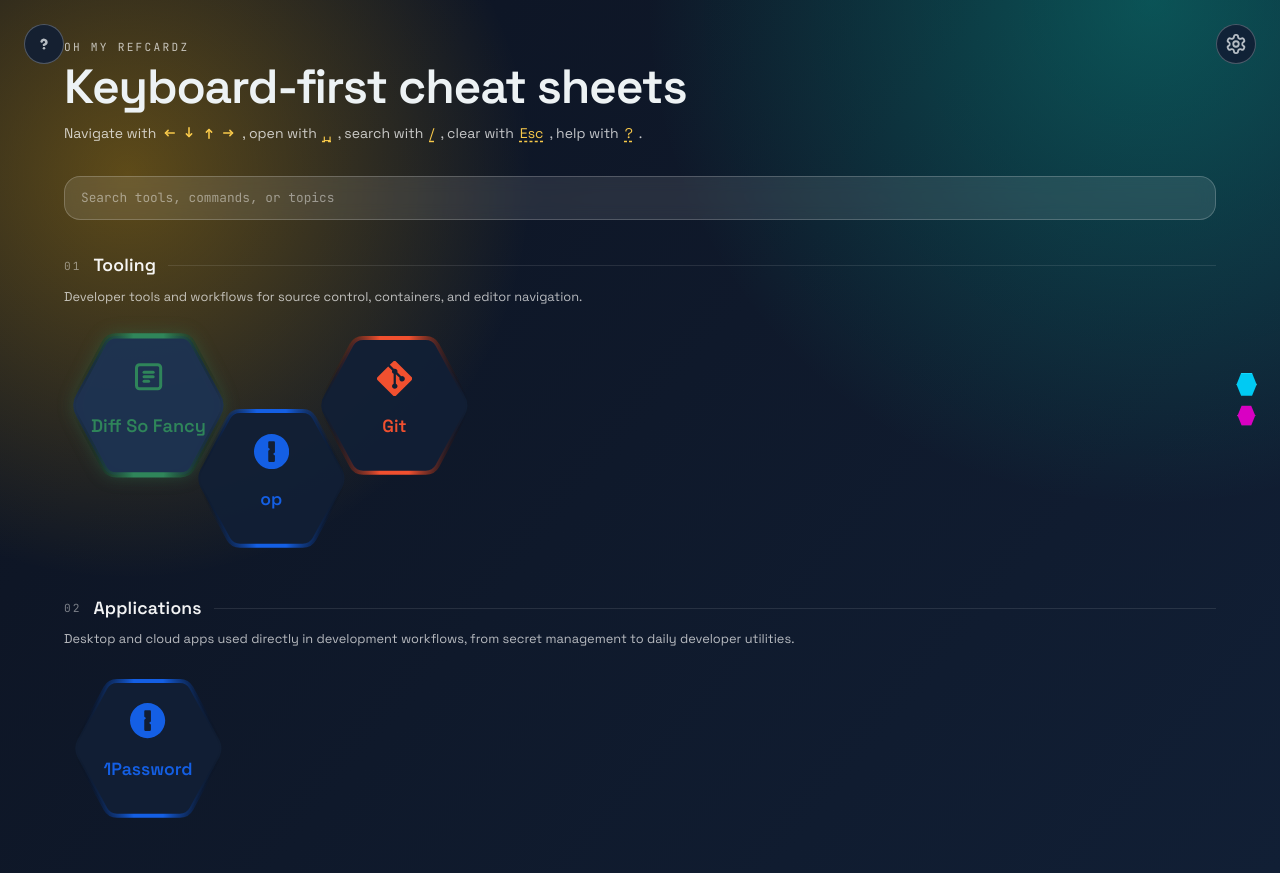
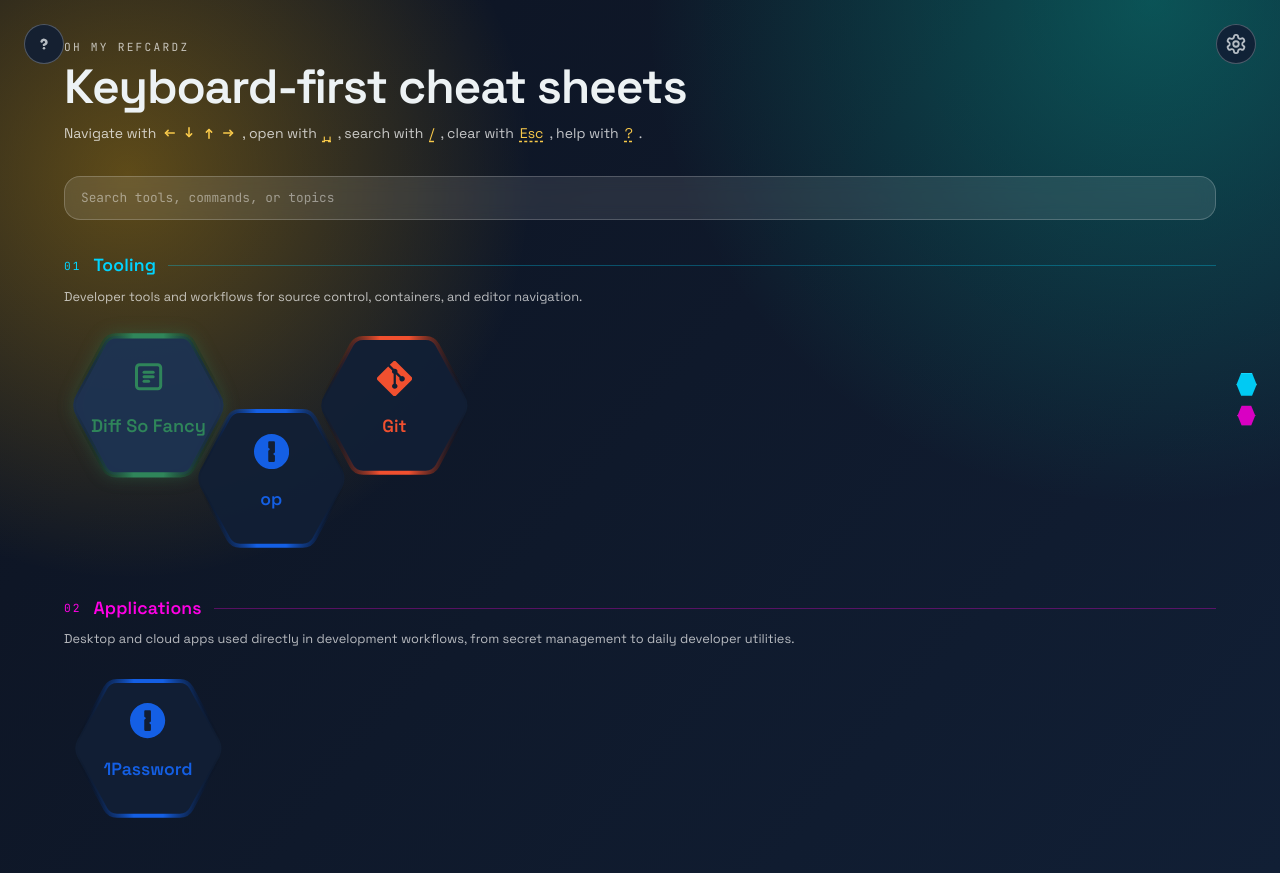
Before and after one commit to Prevole/oh-my-refcardz, a Next.js app: page / in a window 1280 px wide. Built offline with nearby package versions, Linux system fonts and the light colour scheme.

Commit message:
Restyle sections titles on home page, fix button text size in pannel settings

```diff
--- a/src/app/home-client.tsx
+++ b/src/app/home-client.tsx
@@ -456,13 +456,13 @@
             return (
               <div key={category.id} id={buildSectionAnchorId("home-category", category.title, categoryIndex)}>
                 <div className="flex items-center gap-3">
-                  <span className="font-mono text-[0.7rem] tracking-[0.18em] text-white/45">
+                  <span className="font-mono text-[0.7rem] tracking-[0.18em]" style={{ color: category.color }}>
                     {String(category.order).padStart(2, "0")}
                   </span>
-                  <h2 className="text-lg font-semibold tracking-[0.01em] text-white/95">
+                  <h2 className="text-lg font-semibold tracking-[0.01em]" style={{ color: category.color }}>
                     {category.title}
                   </h2>
-                  <div className="h-px flex-1 bg-white/10" />
+                  <div className="h-px flex-1" style={{ backgroundColor: `color-mix(in srgb, ${category.color} 30%, transparent)` }} />
                 </div>
                 {category.description ? (
                   <p className="mt-2 text-sm text-white/70">{category.description}</p>
--- a/src/components/settings/settings-panel.module.css
+++ b/src/components/settings/settings-panel.module.css
@@ -118,6 +118,7 @@
 .groupButton {
   composes: btn-group-item from global;
   font-weight: 700;
+  padding-inline: var(--space-2);
 }
 
 .groupButtonFlex {
```
